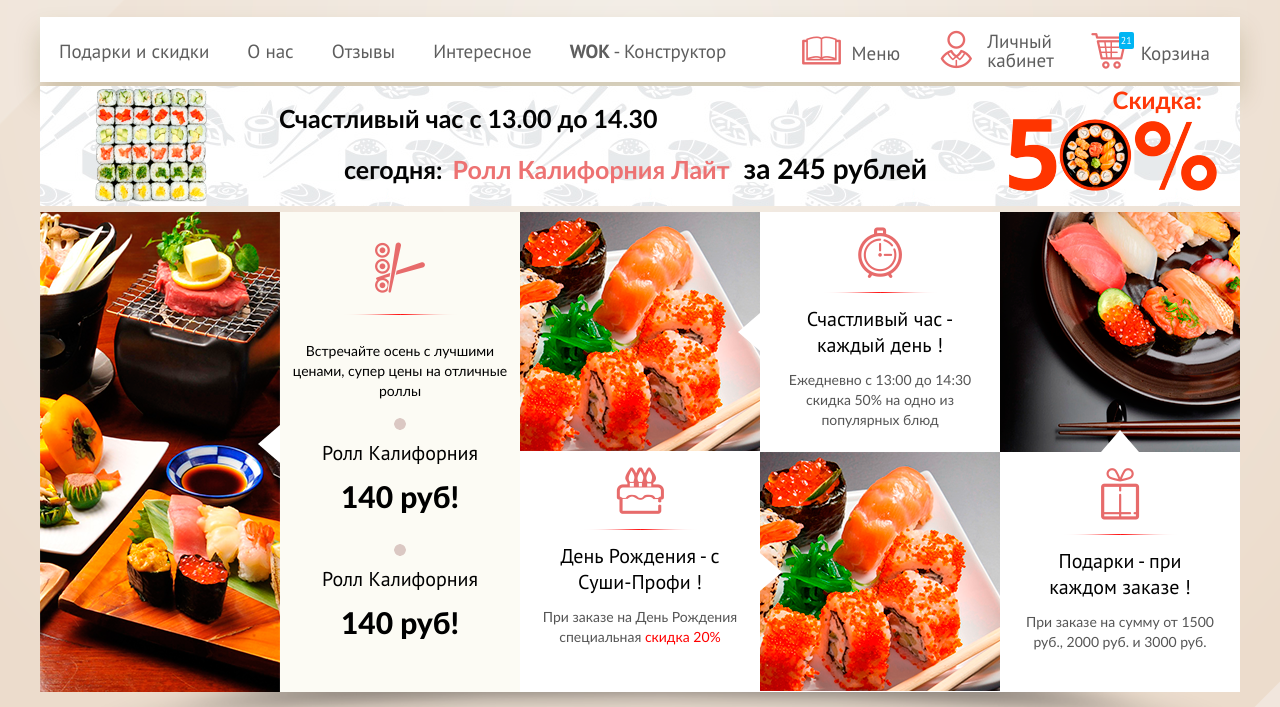
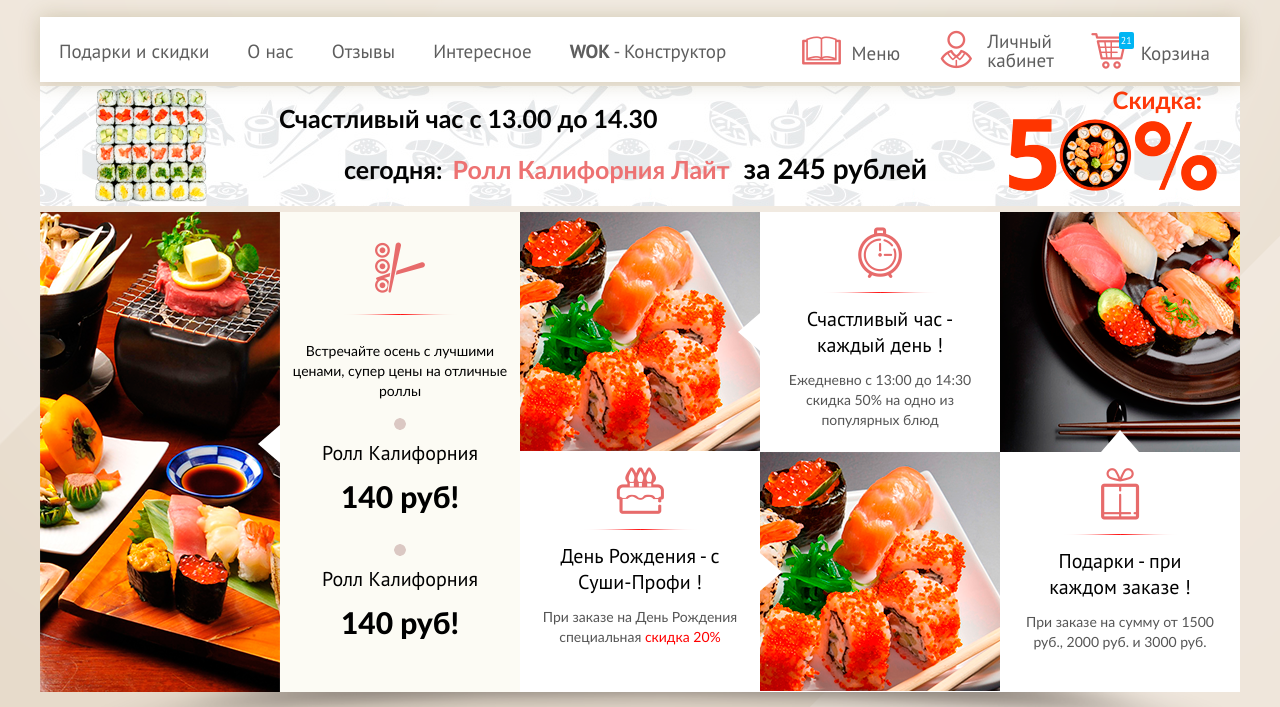
Before and after one commit to vh22/sushi, a website: page home.html in a window 1280 px wide. Shown: the part 94-801 px from the top of the page. Drawn offline with nearby package versions, Linux system fonts and the light colour scheme; some packages are replaced by stand-ins of ours; files that its build step writes are made by us from their sources; a script that the page names is missing.

Commit message:
bg header

```diff
--- a/sass/_main.scss
+++ b/sass/_main.scss
@@ -19,7 +19,30 @@
 	@include bb;
 	margin: 0 auto;
 }
-.bg-header{background: url('../css/images/back-header.png') top center no-repeat; padding-bottom: 40px;}
+.bg-header{
+	background: #e7dbcb url('../css/images/bg/blik.png') top center no-repeat;
+	padding-bottom: 40px;
+	//background: #e7dbcb;
+	position: relative;
+	&:before{
+		content: '';
+		position: absolute;
+		background: url('../css/images/bg/right.png') no-repeat;
+		right: 0;
+		bottom: 0;
+		width: 495px;
+		height: 496px;
+	}
+	&:after{
+		content: '';
+		position: absolute;
+		background: url('../css/images/bg/left.png') no-repeat;
+		left: 0;
+		top: 0;
+		width: 538px;
+		height: 540px;
+	}
+}
 .footer {
 	clear: both;
 	position: relative;
@@ -28,7 +51,9 @@
 	margin-top: -365px;
 }
 header{
-  margin-bottom: 4px;
+	margin-bottom: 4px;
+	position: relative;
+	z-index: 2;
 }
 a, .icon{@include transition(all ease .3s); text-decoration: none;}
 .logo{float: left;margin-right: 60px;}
@@ -123,8 +148,8 @@
 .header-bottom{
 	background: #ffffff;
 	width: 1200px;
-	z-index: 100;
-	@include box-shadow(0 15px 25px rgba(106,91,33,.25));
+	//z-index: 100;
+	@include box-shadow(0 0 19px rgba(106,91,33,.25));
 }
 .header-bottom__left{
 	float: left;
@@ -395,6 +420,7 @@
 }
 .banner{
 	position: relative;
+	z-index: 1;
 }
 .banner-time{
 	background: url('images/baner-time-bg.png') no-repeat;
@@ -438,6 +464,10 @@
 		padding-right: 15px;
 		margin-bottom: 5px;
 	}
+}
+.actions{
+	position: relative;
+	z-index: 1;
 }
 .actions .wrapper-shadow{background: #fff;}
 .actions > .content{
```
Also changed, not shown: home.html (+0 -2 lines), css/images/bg/blik.png (added), css/images/bg/left.png (added), css/images/bg/right.png (added), css/style.css.
